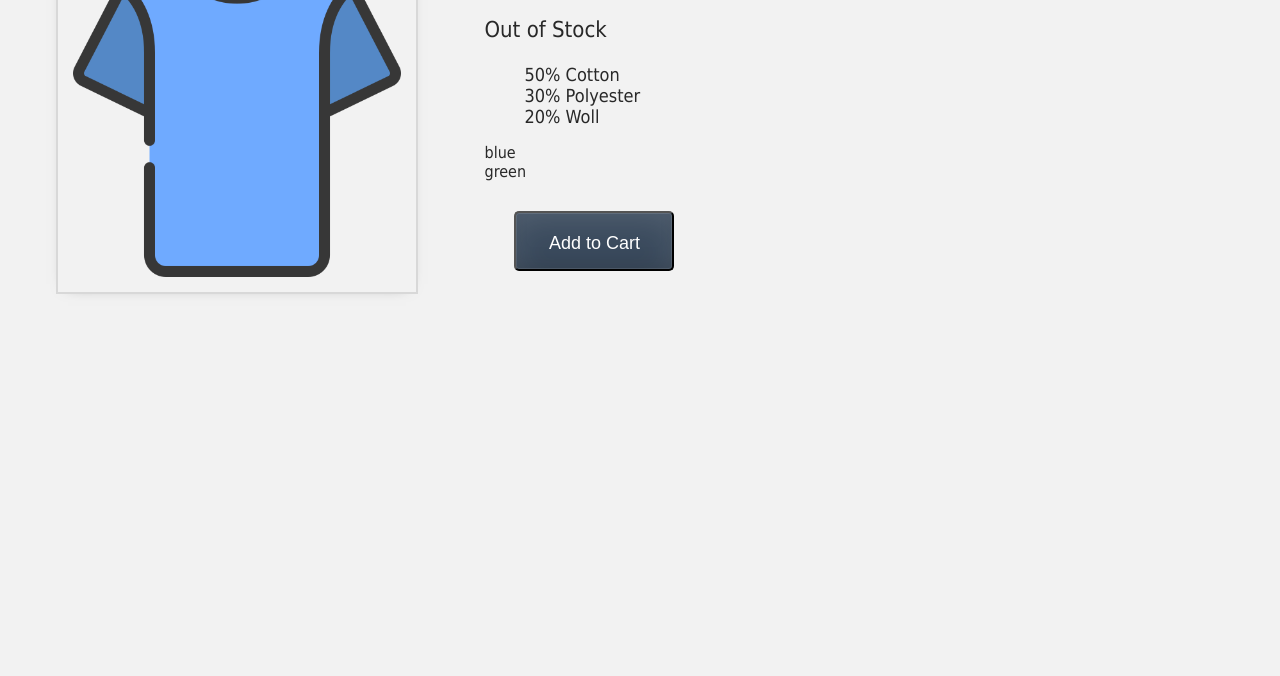
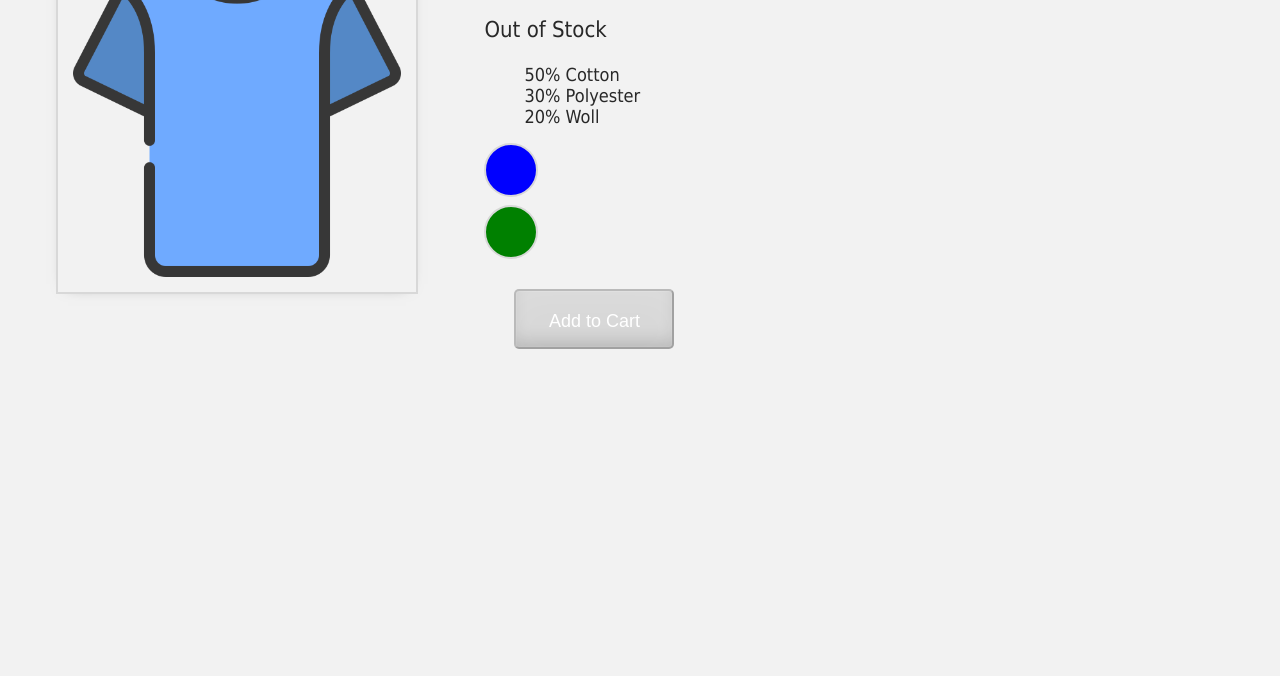
Before and after one commit to mariahgc/vue, a plain HTML site: page index.html in a window 1280 px wide. Shown: the part 124-800 px from the top of the page. Drawn offline with nearby package versions, Linux system fonts and the light colour scheme.

Commit message:
aula 5 - Finalizado

```diff
--- a/index.html
+++ b/index.html
@@ -21,7 +21,7 @@
                 </div>
                 <div class="product-info">
                     <!--INFO DO PRODUTO-->
-                    <h1>{{ product_title }}</h1>
+                    <h1>{{ product_title + " " + brand }}</h1>
                     <p v-if="inStock > 10"> In Stock</p>
                     <p v-else-if="inStock <10 && inStock >1"> Almost of out</p>
                     <p v-else>Out of Stock </p>
@@ -32,10 +32,15 @@
                     </ul>
                     <div v-for="variant in variants"
                     :key="variant.id"
-                    @mouseover="changeImage(variant.image)">
-                        {{ variant.color }}
+                    @mouseover="changeImage(variant.image)"
+                    class="color-circle"
+                    :style="{ backgroundColor: variant.color}">
+
                     </div>
-                    <button class="button" v-on:click="addToCart">Add to Cart</button>
+                    <button class="button"
+                    :class="{disabledButton : inStock <1}"
+                    @click="addToCart"
+                    :disabled ="inStock <1">Add to Cart</button>
                 </div>
 
             </div>
@@ -61,6 +66,7 @@
 
                 return {
                     product_title: ref('T-Shirt'),
+                    brand: 'vv',
                     image,
                     inStock: ref(0),
                     details: ['50% Cotton', '30% Polyester', '20% Woll'],
```
